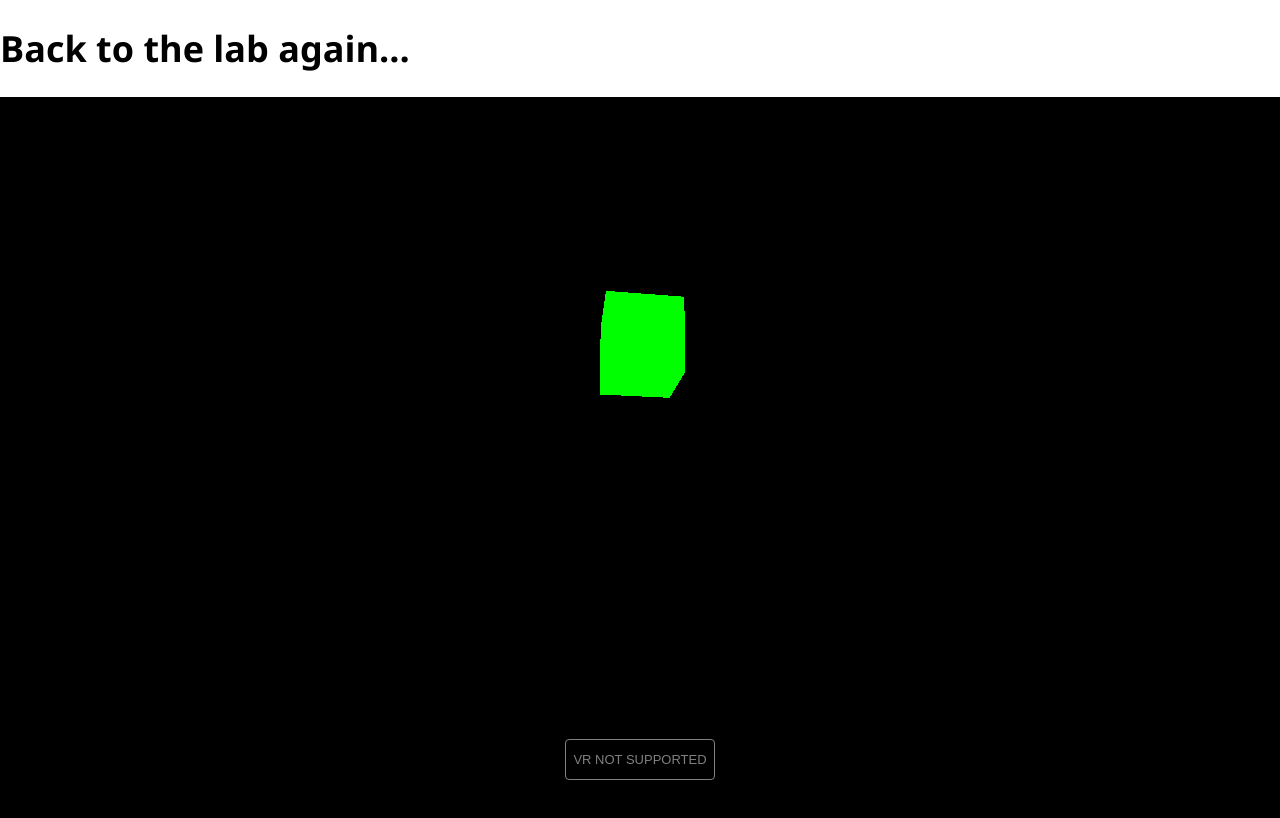
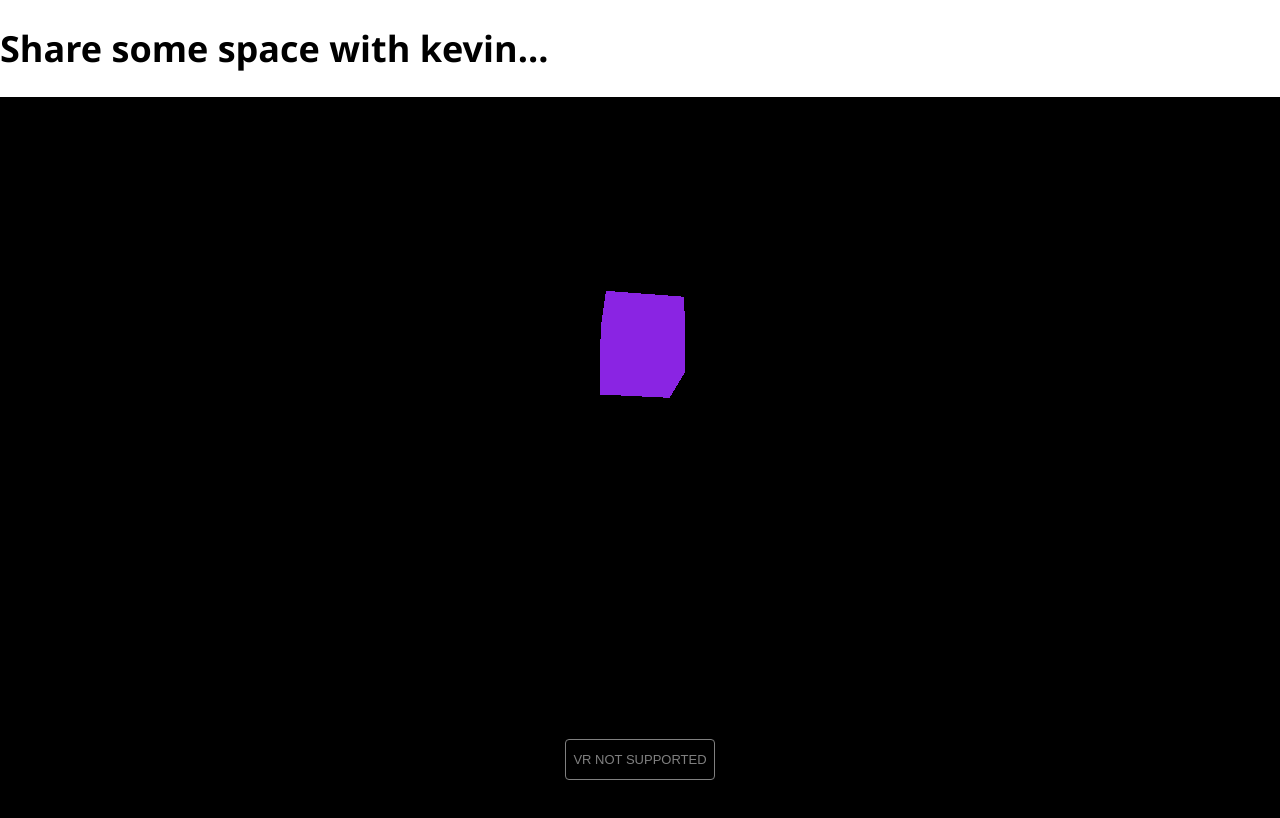
Before and after one commit to SgiobairOg/webxr-labspace, a website built with Parcel: page src/index.html in a window 1280 px wide. Built offline with nearby package versions, Linux system fonts and the light colour scheme.

Commit message:
feat(): Make it Kevin

```diff
--- a/src/index.html
+++ b/src/index.html
@@ -9,7 +9,7 @@
 </head>
 
 <body>
-    <h1>Back to the lab again...</h1>
+    <h1>Share some space with kevin...</h1>
     <script src="./scripts/index.ts" type="text/javascript"></script>
 </body>
 
--- a/src/scripts/index.ts
+++ b/src/scripts/index.ts
@@ -10,7 +10,7 @@ renderer.setSize(window.innerWidth, window.innerHeight);
 document.body.appendChild(renderer.domElement);
 
 const geometry = new THREE.BoxGeometry();
-const material = new THREE.MeshBasicMaterial({ color: 0x00ff00 });
+const material = new THREE.MeshBasicMaterial({ color: 0x8a24e3 });
 const cube = new THREE.Mesh(geometry, material);
 scene.add(cube);
 
```
